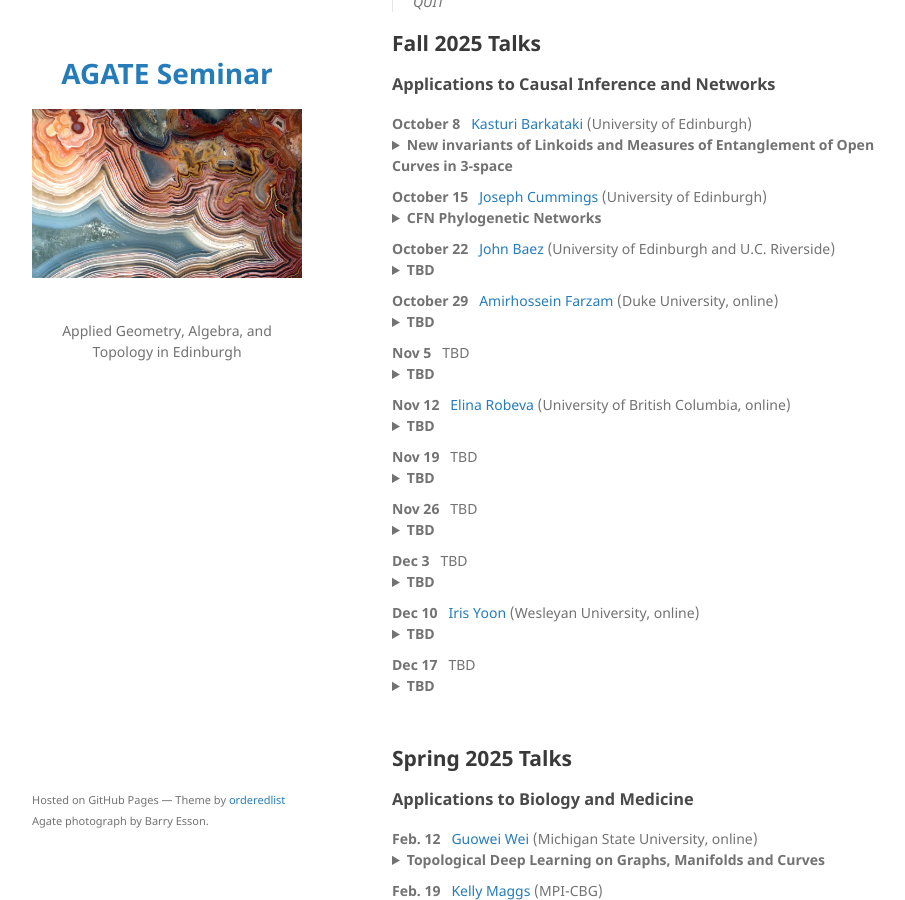
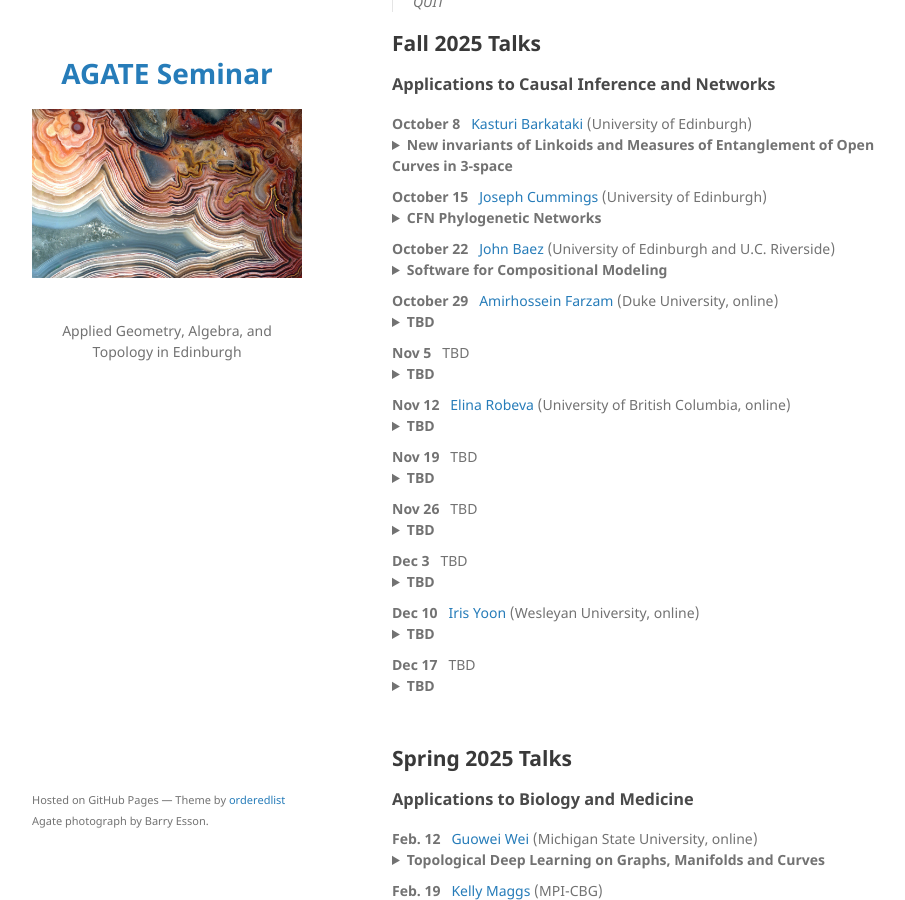
Before and after one commit to agatedinburgh/agatedinburgh.github.io, a Jekyll site: the page built from index.md, in a window 1280 px wide and 900 px high, scrolled down 486 px. Shown: the whole window, without its empty margins (178-1083 px from the left). Built offline with Jekyll 4.4.1, drawn with Linux system fonts in a browser that asks for light colours; our own code applies the rules of GitHub Pages for plain Markdown files; part of the change alters nothing that is shown.

Commit message:
Add talk details for Software for Compositional Modeling
Introduced details about a talk on Software for Compositional Modeling, including a summary and description of the tools discussed.

```diff
--- a/index.md
+++ b/index.md
@@ -36,8 +36,9 @@ To join the mailing list, send an email to sympa at mlist.is.ed.ac.uk with nothi
 
 <nobr><b>October 22</b>  &nbsp; <a href="https://math.ucr.edu/home/baez/">John Baez</a> (University of Edinburgh and U.C. Riverside)</nobr>
 <details style="margin-bottom:10px">
-<summary><b>TBD</b></summary>
-<p style="margin-left:30px;">TBD</p>
+<summary><b>Software for Compositional Modeling</b></summary>
+<p style="margin-left:30px;">Many epidemiologists use “stock and flow diagrams” to describe ordinary differential equation (ODE) models of disease dynamics. This talk introduces the mathematics of stock and flow diagrams and two software tools for working with them. The first, called StockFlow.jl, is based on category theory and written in AlgebraicJulia. The second, called ModelCollab, runs on a web browser and serves as a graphical user interface for StockFlow.jl. Modelers often regard diagrams as an informal step toward a mathematically rigorous formulation of a model in terms of ODEs. However, stock and flow diagrams have a precise mathematical syntax. Formulating this syntax using category theory has many advantages, but I will focus on three: functorial semantics, model composition, and model stratification. This is joint work with Xiaoyan Li, Sophie Libkind, Nathaniel Osgood, Evan Patterson and Eric Redekopp.
+</p>
 </details>
 
 <nobr><b>October 29</b>  &nbsp; <a href="https://scholar.google.com/citations?user=EpfaDj0AAAAJ&hl=en">Amirhossein Farzam</a> (Duke University, online)</nobr>
```
